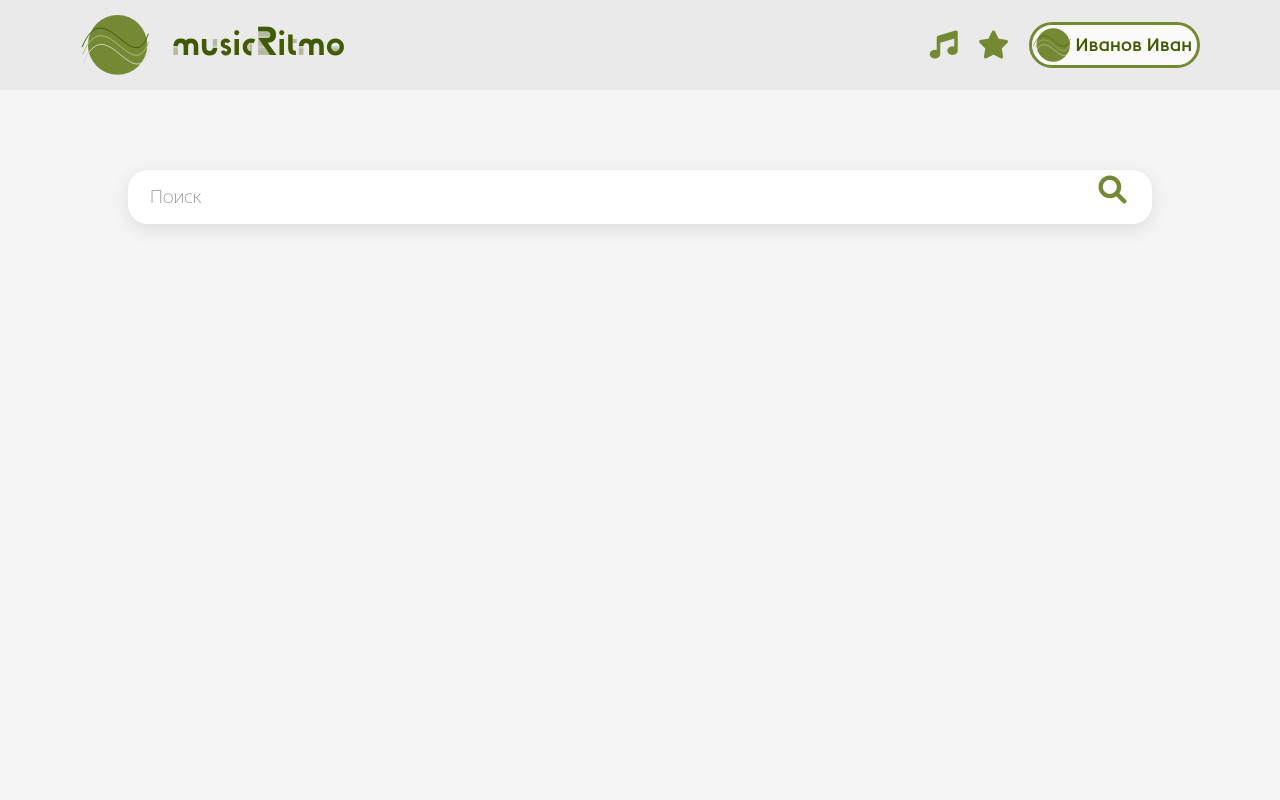
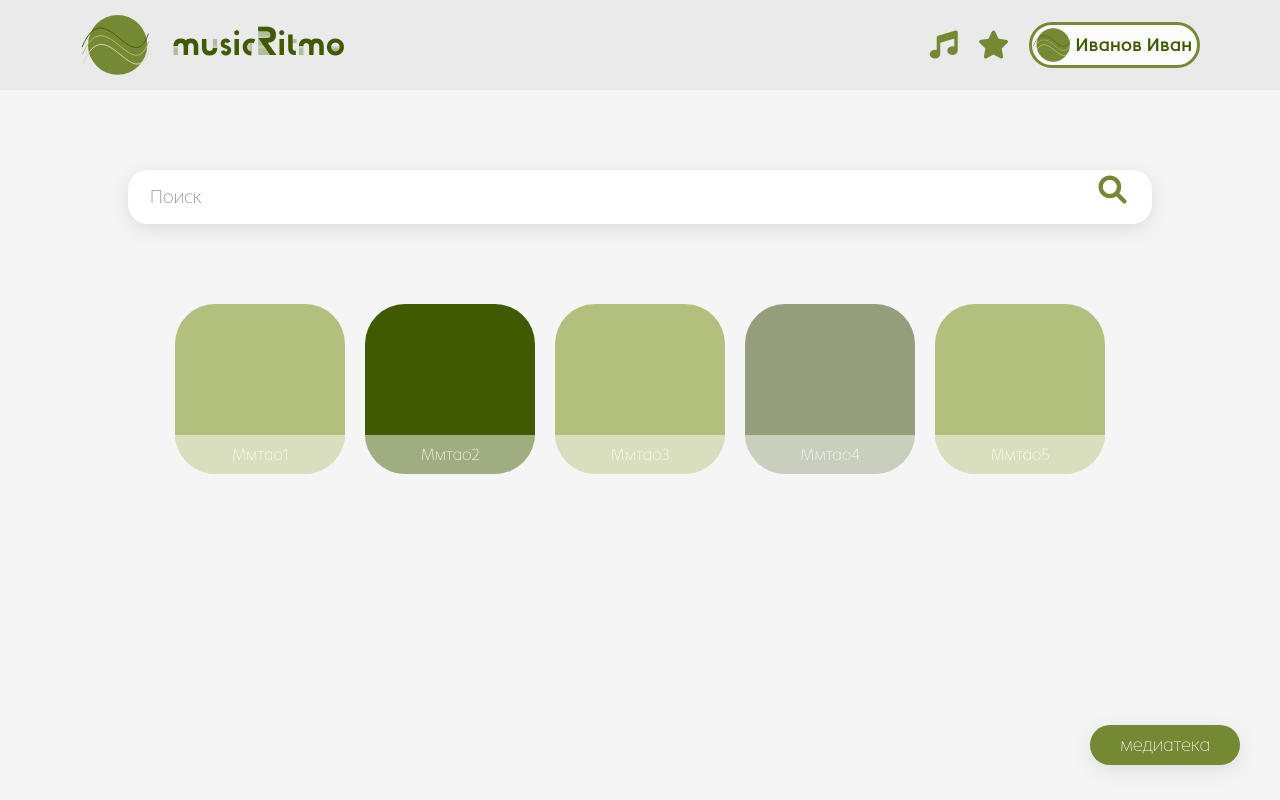
Before and after one commit to irlmt/Music-Ritmo, a Next.js app in the folder frontend/: page / in a window 1280 px wide. Built offline with nearby package versions, Linux system fonts and the light colour scheme.

Commit message:
[mus-16]: Created ui playlists on home page

```diff
--- /dev/null
+++ b/frontend/src/app/page.module.css
@@ -0,0 +1,17 @@
+.home_playlists {
+  display: grid;
+  grid-template-columns: repeat(5, 170px);
+  gap: 20px;
+  justify-content: center;
+  margin: 0 auto;
+}
+
+.home_button {
+  position: fixed;
+  bottom: 20px;
+  right: 40px;
+  display: flex;
+  justify-content: center;
+  align-items: center;
+  z-index: 10;
+}
--- a/frontend/src/app/page.tsx
+++ b/frontend/src/app/page.tsx
@@ -1,11 +1,40 @@
+"use client";
+
+import { useRouter } from "next/navigation";
+
 import { Header } from "@/widgets/header";
 import { SearchPanel } from "@/features/search-panel";
+import { Playlist } from "@/entities/playlist";
+import { Button } from "@/shared/button";
+import styles from "./page.module.css";
 
 export default function Home() {
+  const router = useRouter();
+
   return (
     <>
       <Header />
       <SearchPanel />
+      <div className={styles.home_playlists}>
+        <Playlist name="Ммтао1" link="/здфндшые1" />
+        <Playlist name="Ммтао2" link="/здфндшые2" />
+        <Playlist name="Ммтао3" link="/здфндшые3" />
+        <Playlist name="Ммтао4" link="/здфндшые4" />
+        <Playlist name="Ммтао5" link="/здфндшые5" />
+      </div>
+
+      <div className={styles.home_button}>
+        <Button
+          type="normal"
+          color="green"
+          disabled={false}
+          onClick={() => {
+            router.push("/media");
+          }}
+        >
+          медиатека
+        </Button>
+      </div>
     </>
   );
 }
--- /dev/null
+++ b/frontend/src/entities/playlist/index.ts
@@ -0,0 +1 @@
+export { Playlist } from "./playlist";
--- /dev/null
+++ b/frontend/src/entities/playlist/playlist.module.css
@@ -0,0 +1,21 @@
+.playlist {
+  display: flex;
+  flex-direction: column;
+  justify-content: flex-end;
+  height: 170px;
+  width: 170px;
+  border-radius: 40px;
+  text-align: center;
+  text-decoration: none;
+}
+
+.playlist__name {
+  font-size: 20px;
+  color: #ffffff;
+  margin-top: auto;
+  padding: 10px 0;
+  font-family: "SteticaLight";
+  font-size: 16px;
+  background-color: rgba(255, 255, 255, 0.5);
+  border-radius: 0 0 40px 40px;
+}
--- a/frontend/src/entities/playlist/playlist.tsx
+++ b/frontend/src/entities/playlist/playlist.tsx
@@ -0,0 +1,32 @@
+import { useState, useEffect } from "react";
+import styles from "./playlist.module.css";
+
+interface PlaylistProps {
+  name: string;
+  link: string;
+}
+
+export const Playlist = ({ name, link }: PlaylistProps) => {
+  const colorOptions = ["#949E7B", "#B3BF7D", "#758934", "#A1BA65", "#405A01"];
+
+  const [randomColor, setRandomColor] = useState<string>("");
+
+  useEffect(() => {
+    const getRandomColor = (colors: string[]): string => {
+      const randomIndex = Math.floor(Math.random() * colors.length);
+      return colors[randomIndex];
+    };
+
+    setRandomColor(getRandomColor(colorOptions));
+  }, []);
+
+  return (
+    <a
+      href={link}
+      className={styles.playlist}
+      style={{ backgroundColor: randomColor }}
+    >
+      <div className={styles.playlist__name}>{name}</div>
+    </a>
+  );
+};
```
